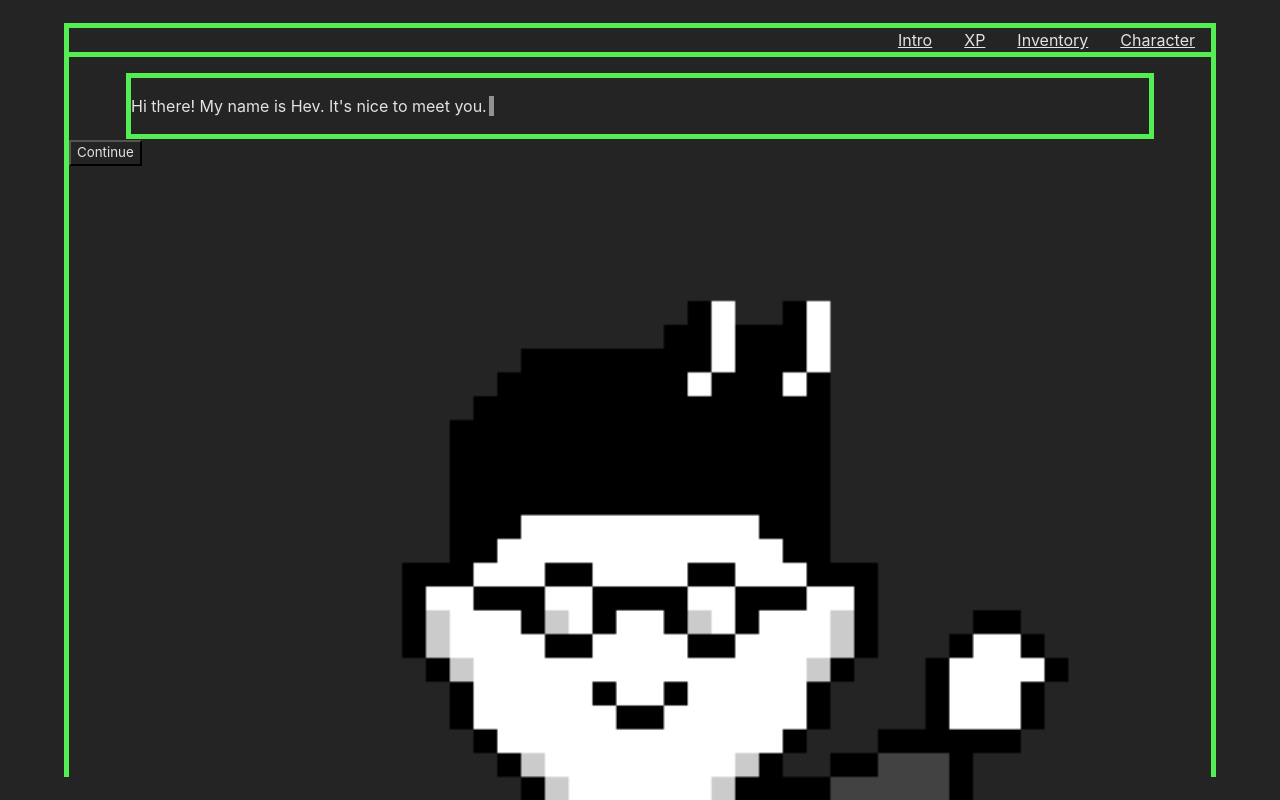
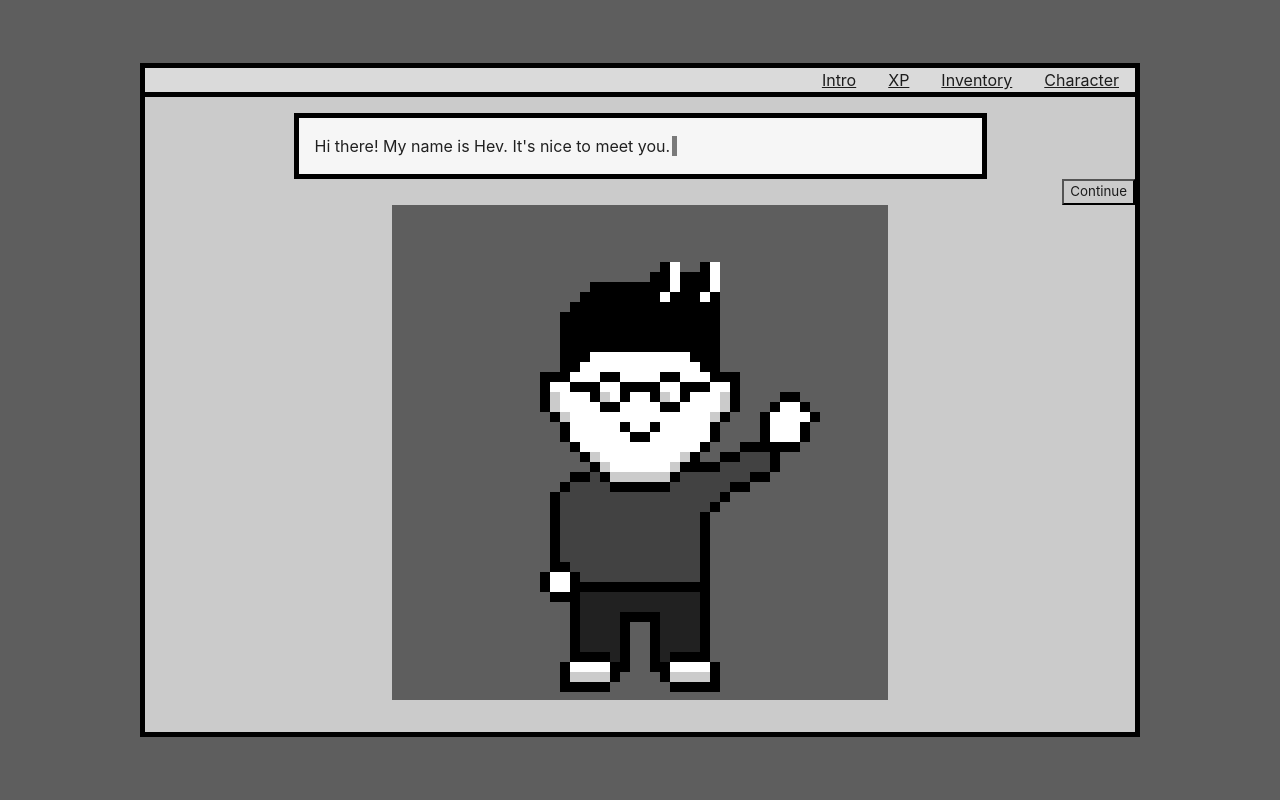
Before and after one commit to hevdevs/hevsite, a React (Vite) app: page / in a window 1280 px wide. Shown: the top 800 px of the page. Built offline with nearby package versions, Linux system fonts and the light colour scheme.

Commit message:
update styling

```diff
--- a/src/styles/index.css
+++ b/src/styles/index.css
@@ -4,8 +4,8 @@
 	font-weight: 400;
 	box-sizing: border-box;
 	color-scheme: light dark;
-	color: rgba(255, 255, 255, 0.87);
-	background-color: #242424;
+	color: rgba(0, 0, 0, 0.87);
+	background-color: #5e5e5e;
 	font-synthesis: none;
 	text-rendering: optimizeLegibility;
 	-webkit-font-smoothing: antialiased;
@@ -30,23 +30,26 @@ h1 {
 
 .portal {
 	width: 90vw;
-	height: 90vh;
-	border: 5px solid rgb(84, 238, 84);
+	max-width: 1000px;
+	height: 80vh;
+	border: 5px solid rgb(0, 0, 0);
 	border-top: none;
 	margin: 0 1rem 1rem 1rem;
 	padding: 0;
 	display: flex;
 	flex-direction: column;
-	gap: 1rem;
 	align-items: stretch;
+	background-color: #cbcbcb;
 }
 
 .options-bar {
 	text-align: right;
 	z-index: 2;
-	border: 5px solid rgb(84, 238, 84);
+	border: 5px solid rgb(0, 0, 0);
 	width: 90vw;
+	max-width: 1000px;
 	margin: 1rem 1rem 0 1rem;
+	background-color: #dadada;;
 }
 
 @keyframes cursor-blink {
@@ -65,35 +68,64 @@ h1 {
 	content: "";
 	width: 5px;
 	height: 20px;
-	background: #ffffff;
+	background: #000000;
 	display: inline-block;
 	animation: cursor-blink 1.5s steps(2) infinite;
 }
 a {
 	width: 50px;
 	margin: 1rem;
+	background-color: inherit;
+}
+button {
+	background-color: inherit;
+	width:fit-content;
+	float: right;
+
+}
+
+div {
+	background-color: inherit;
 }
 
 .dialogue-box {
-	border: 5px solid rgb(84, 238, 84);
+	border: 5px solid rgb(0, 0, 0);
 	flex-grow: 1;
 	margin: auto;
 	margin-bottom: 1rem;
-	width: 90%;
+	width: 70%;
 }
 
 .speaker-bubble {
 	flex-grow: 1;
-	border: 5px solid rgb(84, 238, 84);
+	border: 5px solid rgb(0, 0, 0);
 	margin: auto;
-	width: 90%;
+	max-width: 70%;
+	min-height: fit-content;
 	margin-top: 1rem;
+	background-color:  #f6f6f6;
+	padding:1rem
 }
 
-.placeholder {
+/* .placeholder {
 	flex-grow: 2;
 	height: 10%;
 	width: 50%;
 	border: 5px solid rgb(84, 238, 84);
 	margin: auto;
+} */
+.sprite {
+	flex-grow: 2;
+	margin-bottom: 2rem;
+	align-self: center;
+	max-width:80%;
+	min-height:40%;
+	object-fit: scale-down;
+	z-index: 2;
+
 }
+
+p {
+	background-color: #f6f6f6;
+	margin:0;
+}
```
